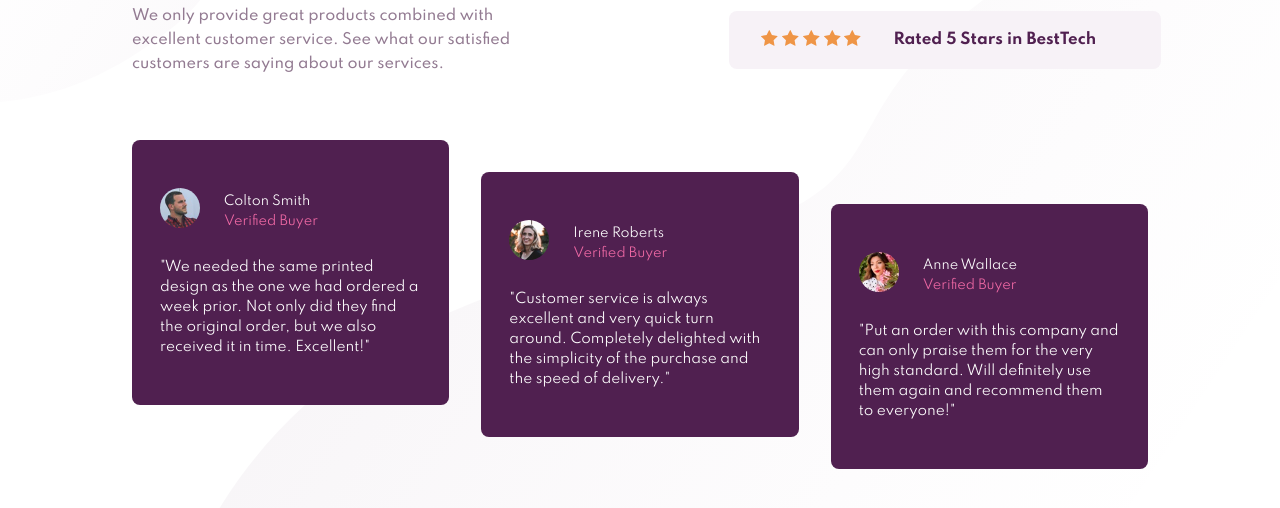
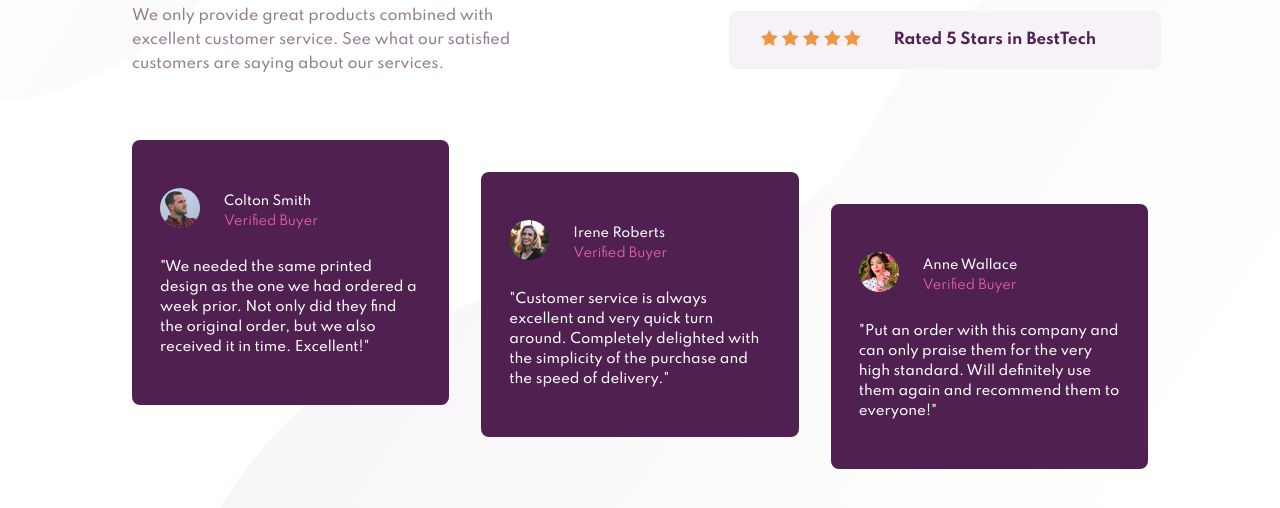
Before and after one commit to shamizen/social-proof-section, a plain HTML site: page index.html in a window 1280 px wide. Shown: the part 260-768 px from the top of the page. Drawn offline with Linux system fonts and the light colour scheme.

Commit message:
Change .comment font-size and font-weight

```diff
--- a/style.css
+++ b/style.css
@@ -117,6 +117,7 @@ body {
 
 .profile-info .name {
   color: var(--white);
+  font-weight: 500;
 }
 
 .profile-info .verify {
@@ -125,8 +126,9 @@ body {
 
 .comment {
   color: var(--white);
-  font-size: 0.85rem;
+  font-size: 0.838rem;
   line-height: 1.25rem;
+  font-weight: 500;
 }
 
 @media screen and (min-width: 1200px) {
```
